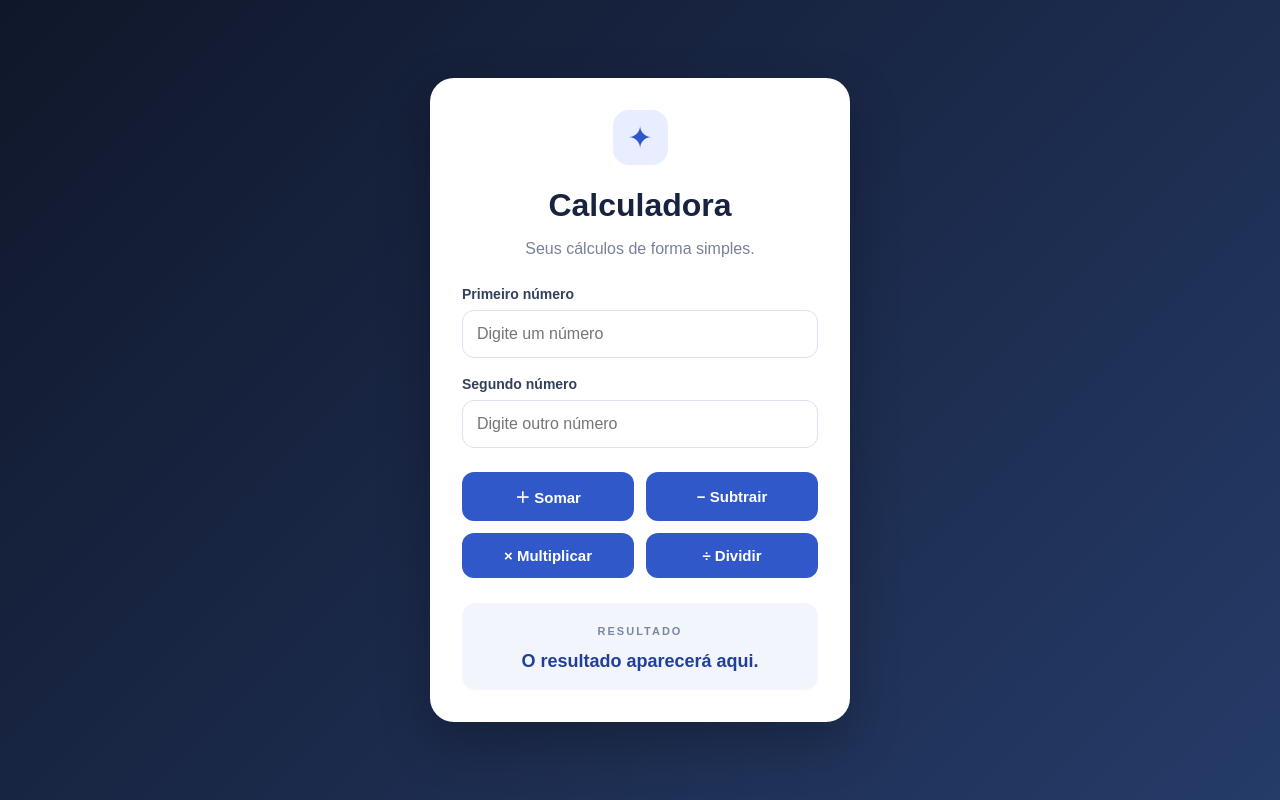
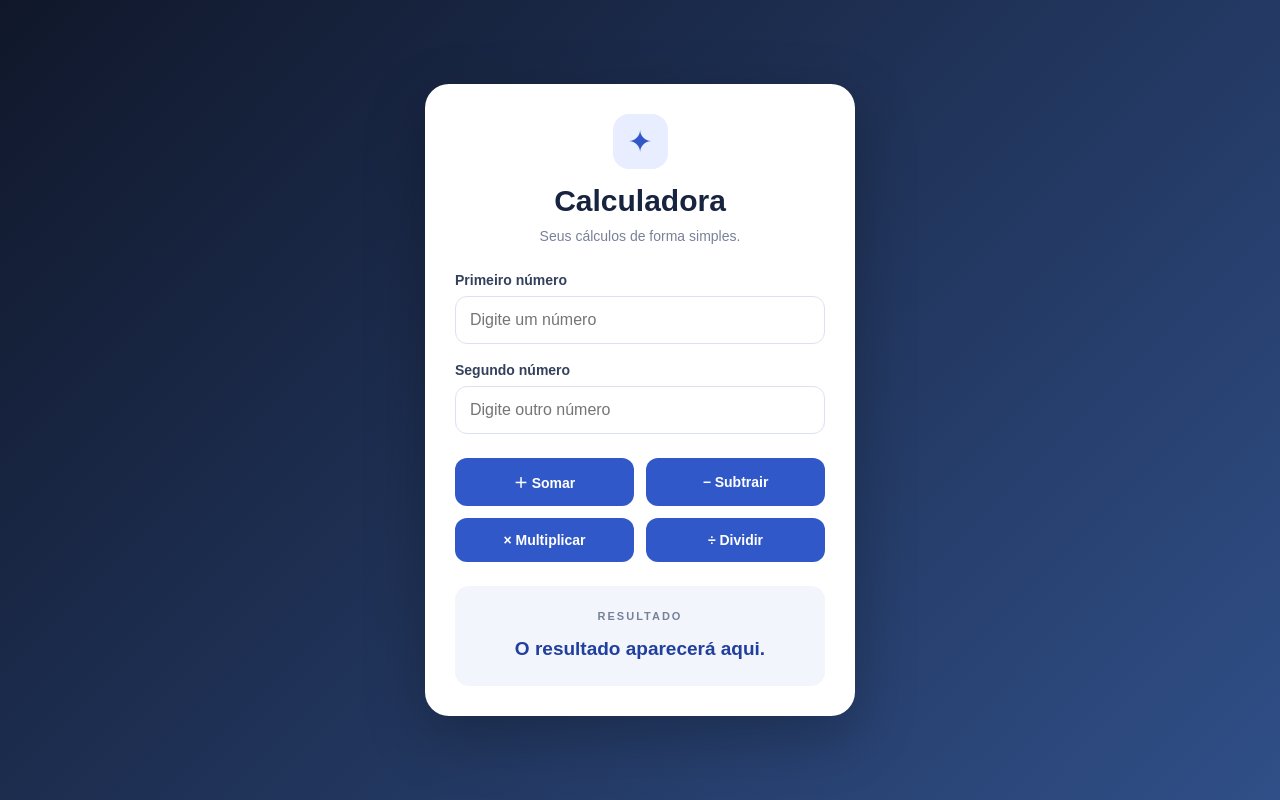
Before and after one commit to rafaeltfreddi-coder/Calculadora-gulosa, a plain HTML site: page index.html in a window 1280 px wide. Drawn offline with Linux system fonts and the light colour scheme.

Commit message:
Update estilo.css

```diff
--- a/estilo.css
+++ b/estilo.css
@@ -3,55 +3,57 @@
 }
 
 body {
-    font-family: Arial, sans-serif;
-    background: linear-gradient(135deg, #10172a, #253b68);
+    margin: 0;
     min-height: 100vh;
-    margin: 0;
     padding: 20px;
     display: flex;
     justify-content: center;
     align-items: center;
+    font-family: Arial, sans-serif;
+    background: linear-gradient(135deg, #10172a, #304f88);
 }
 
 .calculadora {
     width: 100%;
-    max-width: 420px;
+    max-width: 430px;
+    padding: 30px;
     background: #ffffff;
-    padding: 32px;
     border-radius: 24px;
-    box-shadow: 0 20px 50px #00000040;
+    box-shadow: 0 20px 60px #00000040;
 }
 
 .icone {
+    display: grid;
+    place-items: center;
     width: 55px;
     height: 55px;
     margin: 0 auto 15px;
+    border-radius: 16px;
     background: #e8edff;
     color: #3158c9;
-    border-radius: 16px;
-    display: grid;
-    place-items: center;
     font-size: 30px;
 }
 
 h1 {
+    margin: 0;
+    color: #17233f;
     text-align: center;
-    color: #17233f;
-    margin-bottom: 8px;
+    font-size: 30px;
 }
 
 .subtitulo {
+    margin: 10px 0 28px;
+    color: #788198;
     text-align: center;
-    color: #788198;
-    margin-bottom: 28px;
+    font-size: 14px;
 }
 
 label {
     display: block;
     margin: 18px 0 8px;
     color: #34415c;
+    font-size: 14px;
     font-weight: bold;
-    font-size: 14px;
 }
 
 input {
@@ -59,9 +61,8 @@ input {
     padding: 14px;
     border: 1px solid #dce2ef;
     border-radius: 12px;
+    outline: none;
     font-size: 16px;
-    outline: none;
-    transition: 0.2s;
 }
 
 input:focus {
@@ -82,15 +83,14 @@ button {
     border-radius: 12px;
     background: #3158c9;
     color: white;
-    font-size: 15px;
+    font-size: 14px;
     font-weight: bold;
     cursor: pointer;
-    transition: 0.2s;
+    transition: background 0.2s, transform 0.2s;
 }
 
 button:hover {
     background: #203f9e;
-    transform: translateY(-2px);
 }
 
 button:active {
@@ -98,24 +98,46 @@ button:active {
 }
 
 .painel-resultado {
-    margin-top: 25px;
-    padding: 18px;
+    margin-top: 24px;
+    padding: 20px 12px;
+    min-height: 100px;
+    border-radius: 14px;
     background: #f2f5fc;
-    border-radius: 14px;
     text-align: center;
 }
 
 .painel-resultado span {
-    color: #7b87a1;
+    color: #788198;
     font-size: 11px;
     font-weight: bold;
     letter-spacing: 2px;
 }
 
 #resultado {
+    margin: 14px 0 0;
     color: #203f9e;
-    font-size: 18px;
+    font-size: 19px;
     font-weight: bold;
     overflow-wrap: anywhere;
-    margin: 12px 0 0;
 }
+
+.botao-limpar {
+    width: 100%;
+    margin-top: 14px;
+    background: #e9edf5;
+    color: #34415c;
+}
+
+.botao-limpar:hover {
+    background: #d9e0ed;
+}
+
+@media (max-width: 380px) {
+    .calculadora {
+        padding: 22px;
+    }
+
+    h1 {
+        font-size: 26px;
+    }
+}
```
